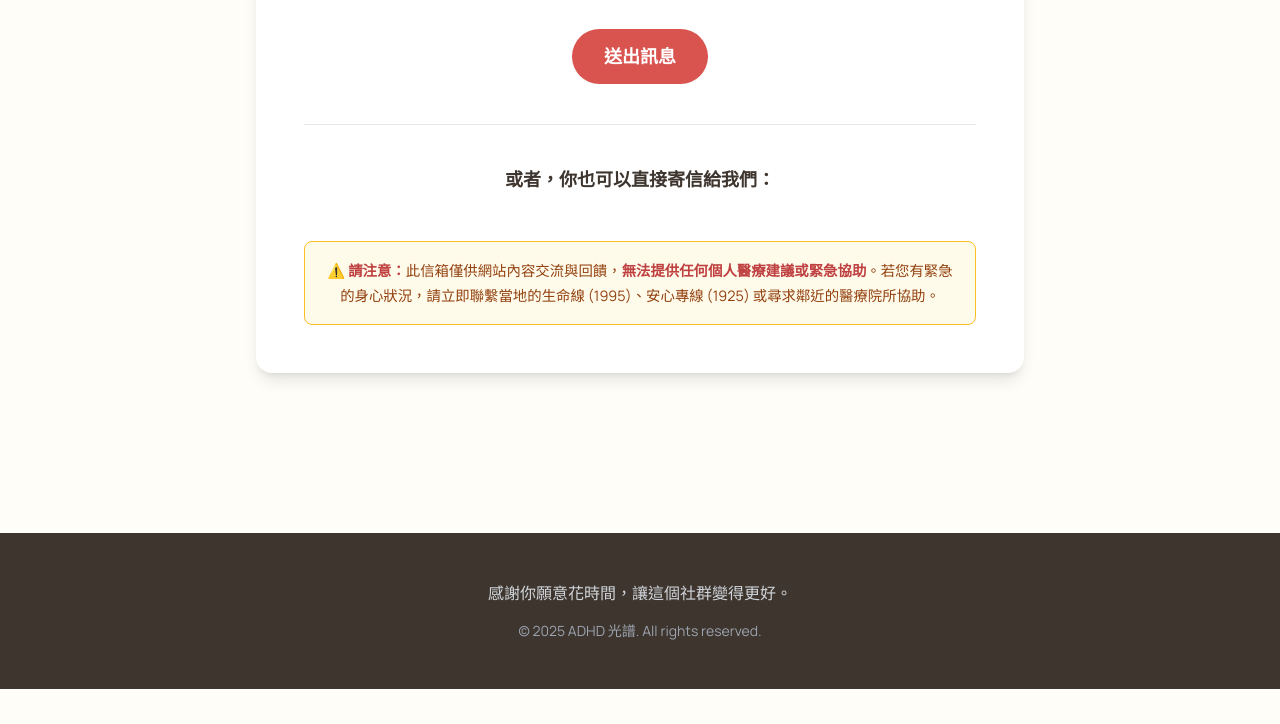
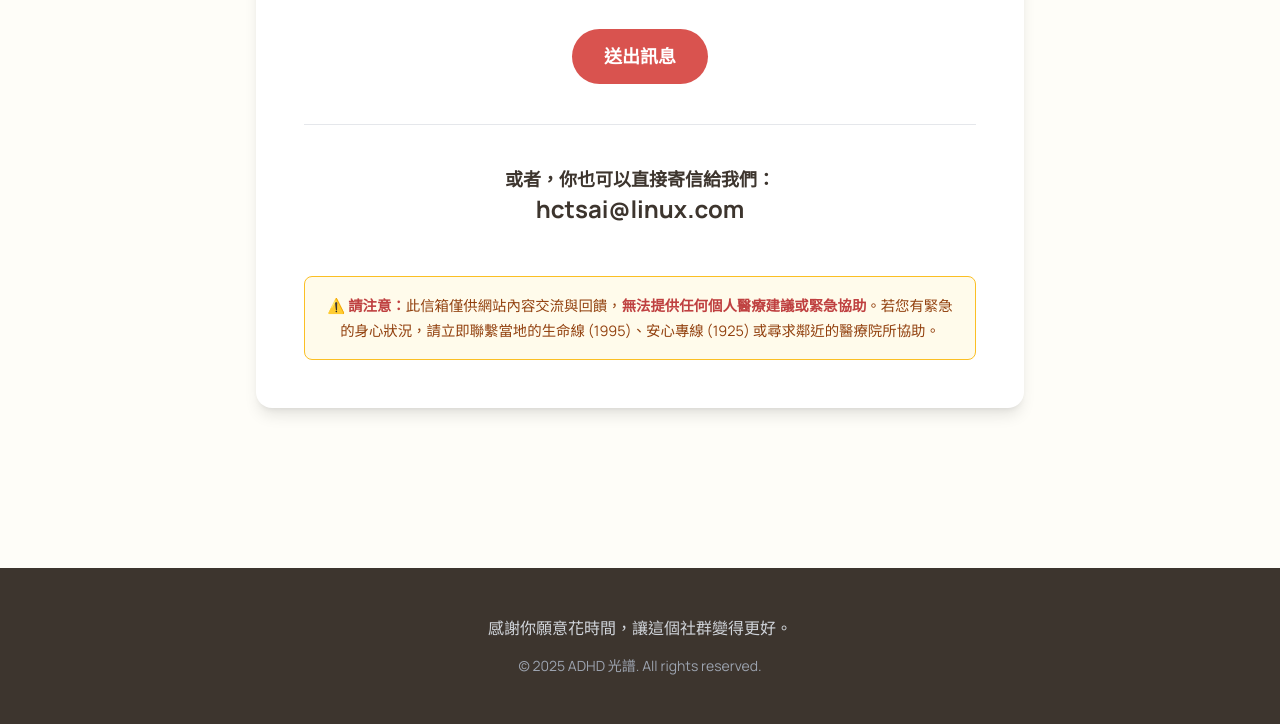
Before and after one commit to adhd-guide-tw/adhd-guide-tw.github.io, a plain HTML site: page contact.html in a window 1280 px wide. Shown: the part 1139-1863 px from the top of the page. Before the commit the page ends 1828 px from the top, so only its background shows below. Drawn offline with nearby package versions, Linux system fonts and the light colour scheme.

Commit message:
Update contact.html

```diff
--- a/contact.html
+++ b/contact.html
@@ -132,7 +132,7 @@
 
                 <div class="text-center">
                      <p class="font-semibold text-lg">或者，你也可以直接寄信給我們：</p>
-                     <a href="mailto:hctsai@linux.com" class="text-2xl font-bold"></a>
+                     <a href="mailto:hctsai@linux.com" class="text-2xl font-bold">hctsai@linux.com</a>
                 </div>
 
                 <div class="disclaimer-box mt-12">
```
